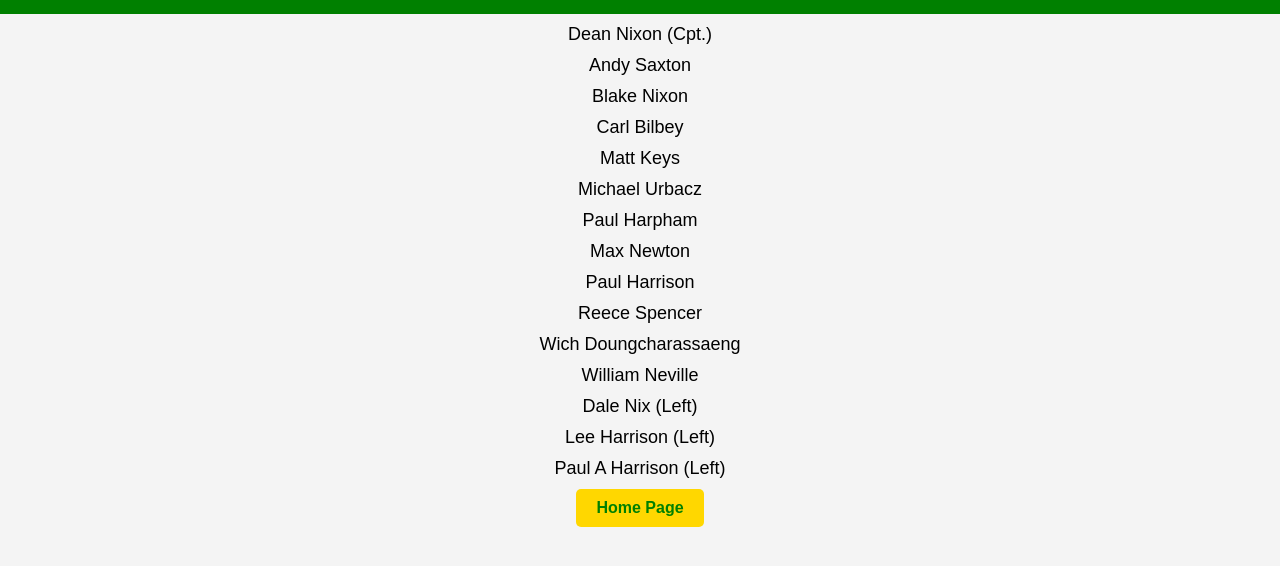
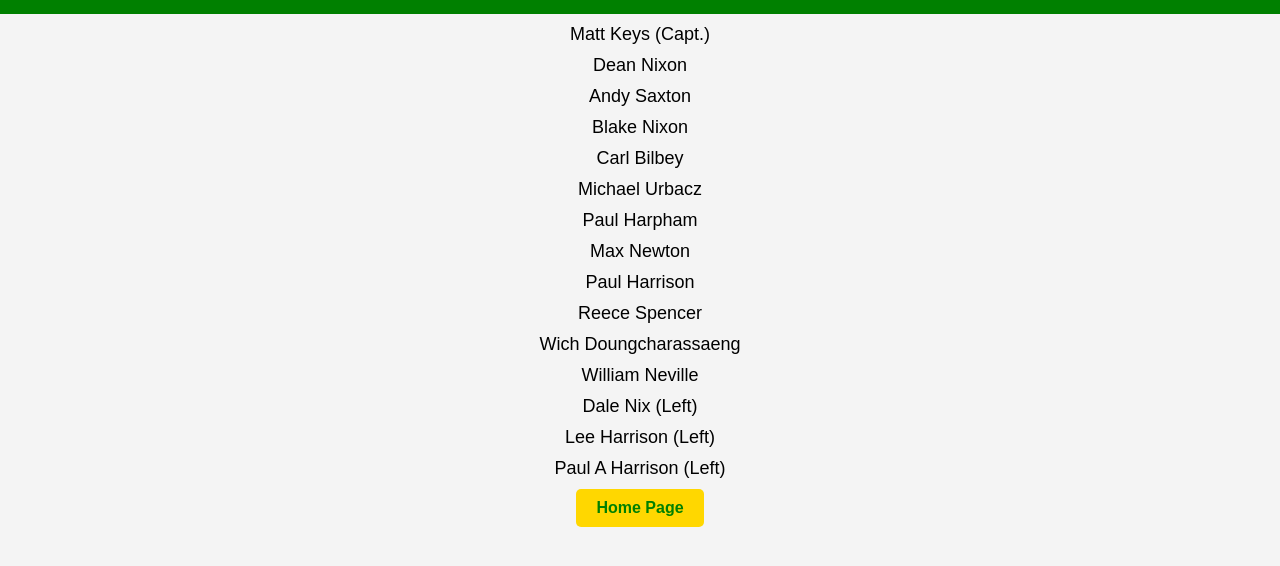
Before and after one commit to con-club-pool-2026/team, a plain HTML site: page index.html in a window 1280 px wide. Shown: the part 44-610 px from the top of the page. Drawn offline with Linux system fonts and the light colour scheme.

Commit message:
Update index.html

```diff
--- a/index.html
+++ b/index.html
@@ -55,11 +55,11 @@
 </header>
 
 <section>
-    <div class="sub-header">Dean Nixon (Cpt.)</div>
+    <div class="sub-header">Matt Keys (Capt.)</div>
+    <div class="sub-header">Dean Nixon</div>
     <div class="sub-header">Andy Saxton</div>
     <div class="sub-header">Blake Nixon</div>
     <div class="sub-header">Carl Bilbey</div>
-    <div class="sub-header">Matt Keys</div>
     <div class="sub-header">Michael Urbacz</div>
     <div class="sub-header">Paul Harpham</div>
     <div class="sub-header">Max Newton</div>
```
